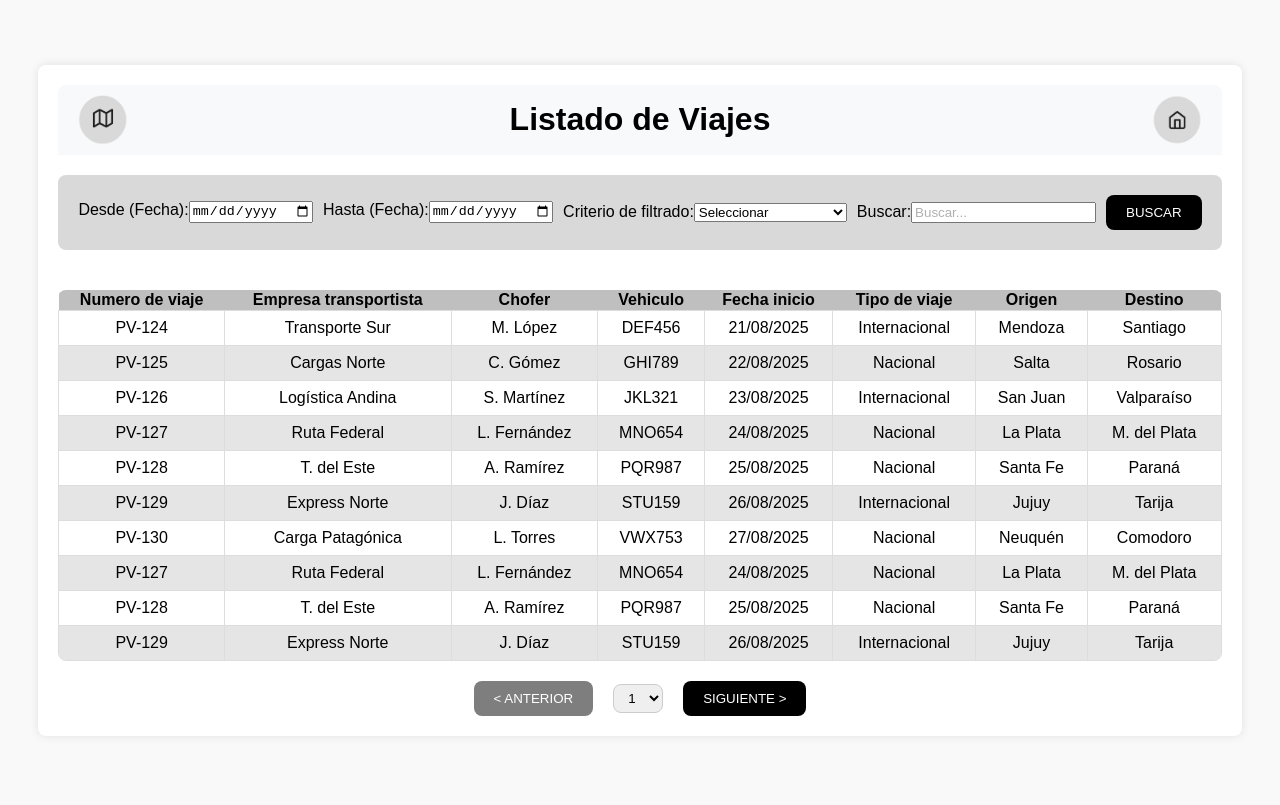
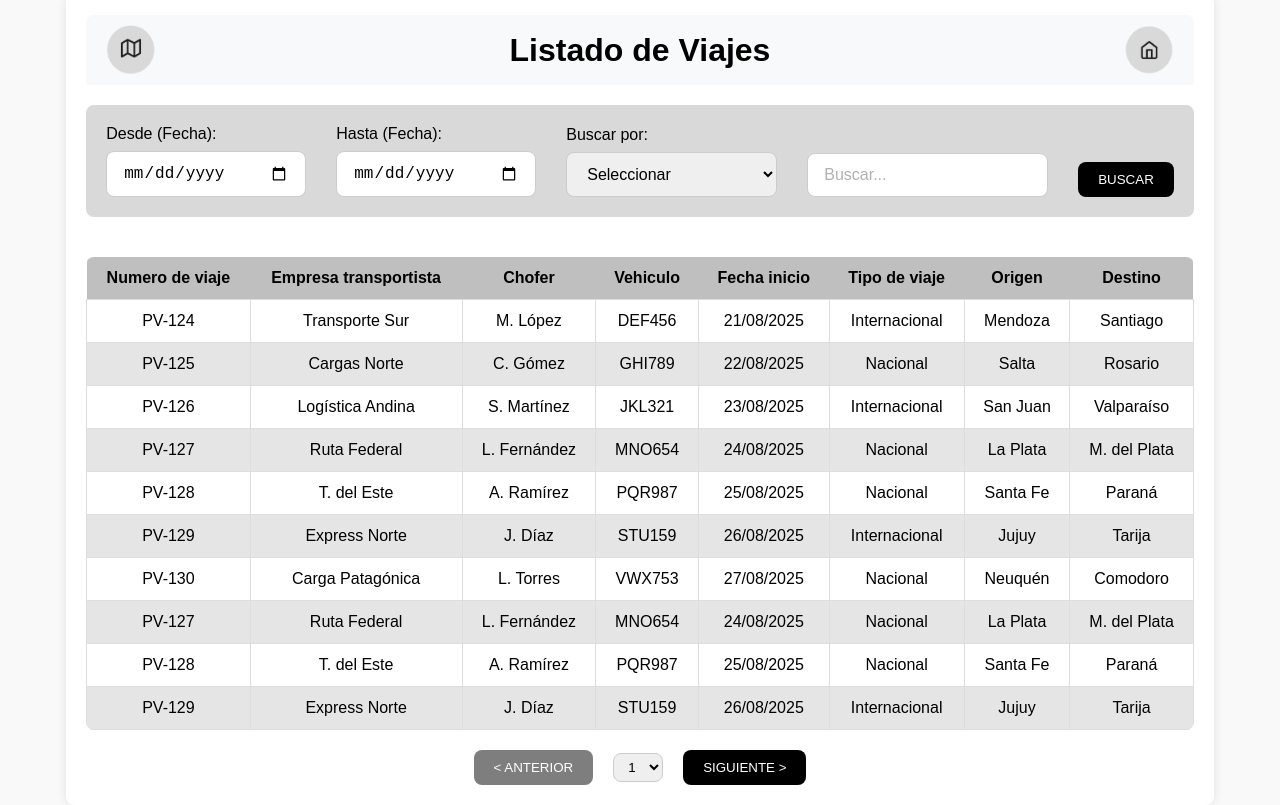
Before and after one commit to DesApp-2025c1-Grupo-4/DesApp-2025c1-Grupo4-Front-end, a React (Vite) app: page /listado-viajes in a window 1280 px wide. Built offline with nearby package versions, Linux system fonts and the light colour scheme.

Commit message:
ajustes visuales de tamaños

```diff
--- a/src/components/ListadoDeViajes/FilterSection.jsx
+++ b/src/components/ListadoDeViajes/FilterSection.jsx
@@ -11,14 +11,14 @@ const FilterSection = ({ filters, onFilterChange }) => {
       <div className="filters">
         <label>
           Desde (Fecha):
-          <input type="date" name="desde" value={filters.desde} onChange={handleChange} />
+          <input type="date" name="desde" value={filters.desde} onChange={handleChange}/>
         </label>
         <label>
           Hasta (Fecha):
           <input type="date" name="hasta" value={filters.hasta} onChange={handleChange} />
         </label>
         <label>
-          Criterio de filtrado:
+          Buscar por:
           <select name="criterio" value={filters.criterio} onChange={handleChange}>
             <option value="">Seleccionar</option>
             <option value="empresa">Empresa transportista</option>
@@ -28,7 +28,6 @@ const FilterSection = ({ filters, onFilterChange }) => {
           </select>
         </label>
         <label>
-          Buscar:
           <input type="text" name="buscar" value={filters.buscar} onChange={handleChange} placeholder="Buscar..." />
         </label>
         <button onClick={() => console.log(filters)}>BUSCAR</button>
--- a/src/components/ListadoDeViajes/ListadoDeViajes.jsx
+++ b/src/components/ListadoDeViajes/ListadoDeViajes.jsx
@@ -1,4 +1,3 @@
-// ListadoDeViajes.jsx
 import React, { useState } from 'react';
 import Header from '../Header';
 import FilterSection from './FilterSection';
--- a/src/components/ListadoDeViajes/TripTable.jsx
+++ b/src/components/ListadoDeViajes/TripTable.jsx
@@ -56,7 +56,7 @@ const TripTable = ({ filters, onFilterChange }) => {
     const hastaDate = filters.hasta ? new Date(filters.hasta) : null;
 
     if (hastaDate) {
-      hastaDate.setDate(hastaDate.getDate() + 1); // Incluir el día seleccionado
+      hastaDate.setDate(hastaDate.getDate() + 1);
     }
 
     const desdeMatch = desdeDate ? tripDate >= desdeDate : true;
--- a/src/index.css
+++ b/src/index.css
@@ -43,33 +43,43 @@ nav button {
 .filter-title {
 text-align: center;
 margin-bottom: 20px;
+font-size: 24px;
+font-weight: bold;
 }
+
 
 .filters {
 display: flex;
-  gap: 10px;
-  align-items: center;
 flex-wrap: wrap;
+gap: 20px 30px;
+align-items: flex-end;
 }
 
-.filter-label {
+.filters label {
 display: flex;
 flex-direction: column;
-  margin: 10px 0;
+gap: 8px;
+min-width: 200px;
 }
 
-.filter-input {
-  display: flex;
-  align-items: center;
-  position: relative;
+
+
+.filters input[type="text"],
+.filters input[type="date"],
+.filters select {
+padding: 12px 16px;
+border-radius: 8px;
+border: 1px solid #ccc;
+font-size: 16px;
+width: 100%;
+box-sizing: border-box;
 }
 
-.filter-input input {
-  padding: 5px;
-  margin-top: 5px;
-  border-radius: 8px;
-  border: 1px solid #ddd;
+.filters button {
+padding: 12px 24px;
+margin-top: 8px;
 }
+
 
 .filter-input .calendar-icon {
 position: absolute;
@@ -109,14 +119,19 @@ nav button {
 overflow: hidden;
 }
 
+.trip-table th,
+.trip-table td {
+padding: 12px 16px;
+font-size: 16px;
+text-align: center;
+}
+
 .trip-table th {
 background-color: #BFBFBF;
 }
 
 .trip-table td {
 border: 1px solid #ddd;
-  padding: 8px;
-  text-align: center;
 }
 
 .trip-table tr:nth-child(even) {
@@ -126,7 +141,6 @@ nav button {
 .trip-table tr:nth-child(odd) {
 background-color: #ffffff;
 }
-
 
 .table-controls {
 display: flex;
@@ -162,8 +176,6 @@ nav button {
 border-radius: 8px;
 border: 1px solid #ccc;
 }
-
-
 
 .navigation {
 display: flex;
```
Lines whose indentation alone changed are shown as unchanged.
